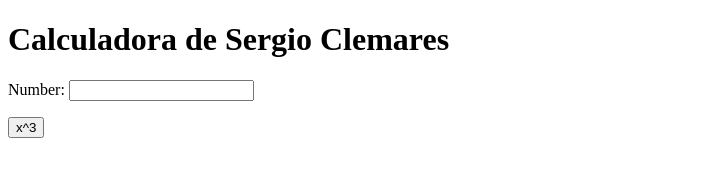
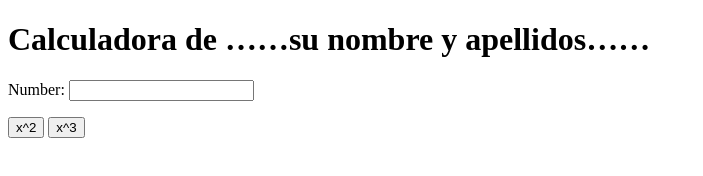
Before and after one commit to seclgo/my_calculator_2, a plain HTML site: page index.html in a window 1280 px wide. Shown: the whole page, without its empty margins (0-703 px from the left). Drawn offline with Linux system fonts and the light colour scheme.

Commit message:
x^2 button

```diff
--- a/index.html
+++ b/index.html
@@ -5,10 +5,11 @@
 		<meta charset="utf-8">
 	</head>
 	<body>
-		<h1>Calculadora de Sergio Clemares</h1>
+		<h1>Calculadora de ……su nombre y apellidos……</h1>
 		Number:
 		<input type="text" id="n1">
 		<p>
+			<button onclick="square()"> x^2 </button>
 			<button onclick="cube()"> x^3 </button>
 		</p>
 		<script type="text/javascript">
@@ -16,6 +17,10 @@
 				var num = document.getElementById("n1");
 				num.value = Math.pow(num.value, 3);
 			}
+			function square() {
+				var num = document.getElementById("n1");
+				num.value = Math.pow(num.value, 2);
+			}
 		</script>
 	</body>
 </html>
```
